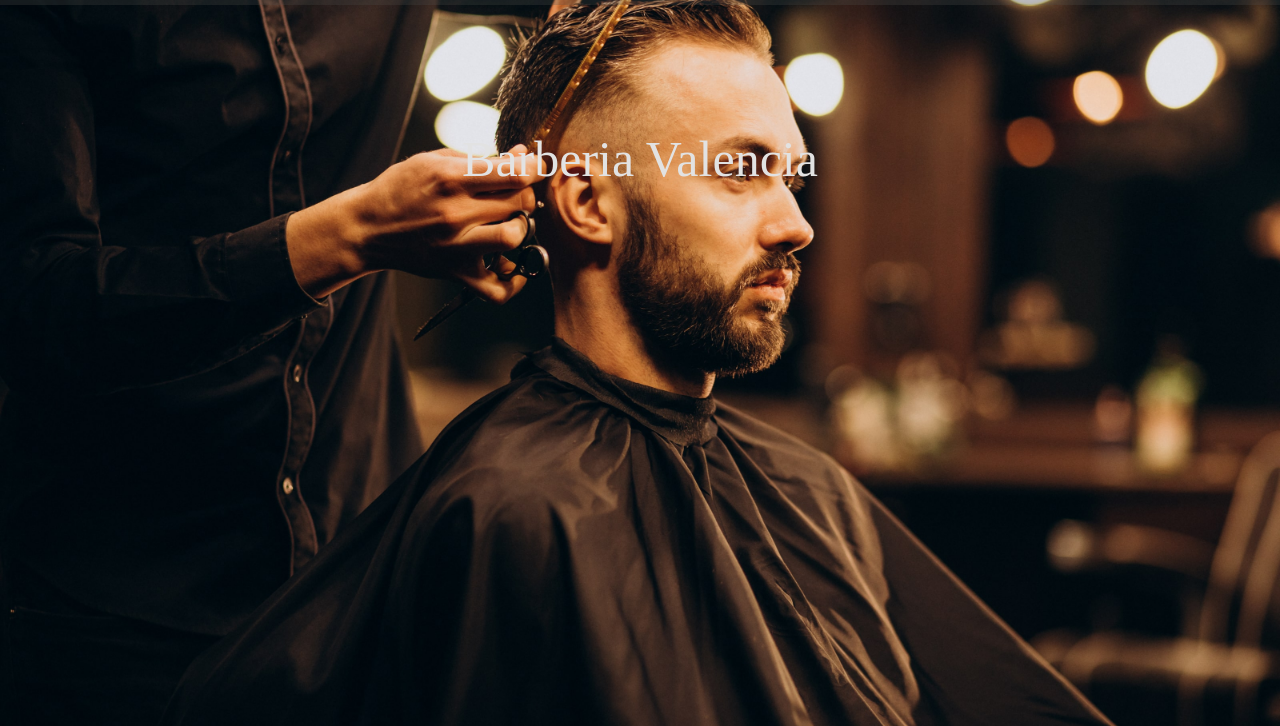
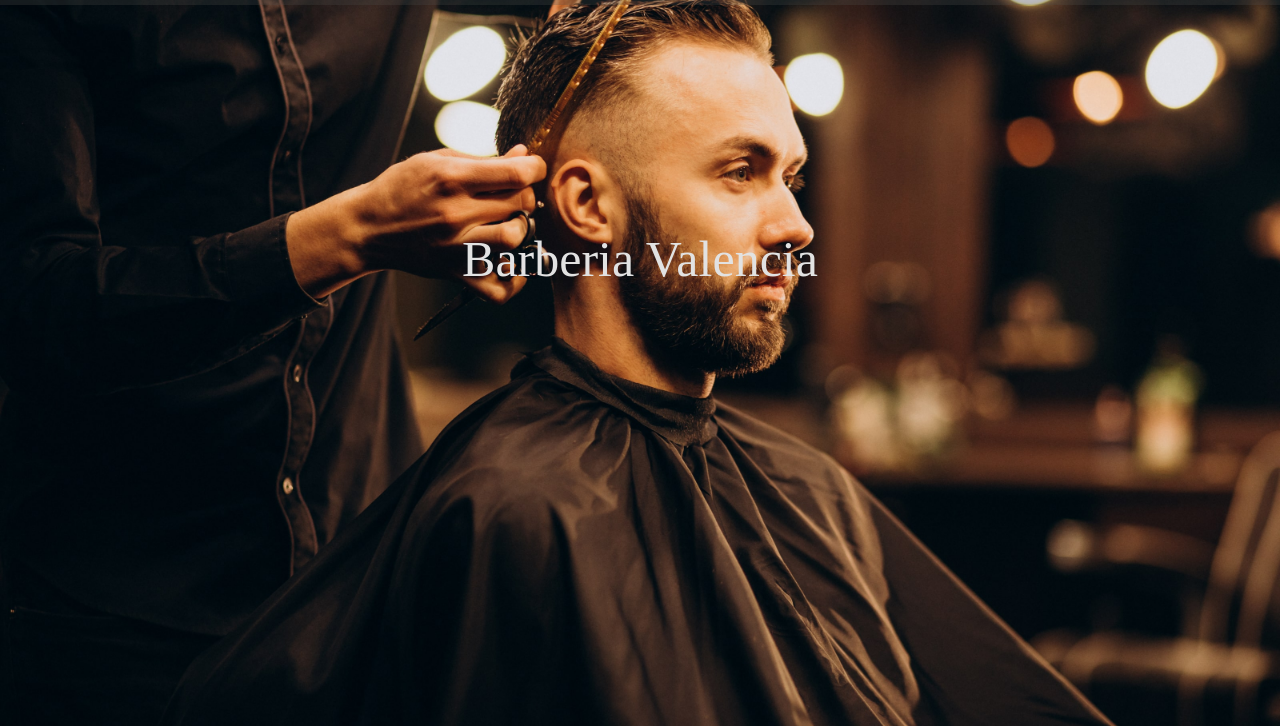
Before and after one commit to danielfranchi555/ProyectoNumeroDos, a plain HTML site: page index.html in a window 1280 px wide. Shown: the part 71-797 px from the top of the page. Drawn offline with nearby package versions, Linux system fonts and the light colour scheme.

Commit message:
first commit

```diff
--- a/style.css
+++ b/style.css
@@ -15,7 +15,7 @@
 
 .tituloPrincipal{
     color: rgb(226, 226, 226);
-    padding: 200px;
+    padding-top: 300px;
     text-align: center;
     font-family: 'Times New Roman', Times, serif;
     font-size: 50px;
```
